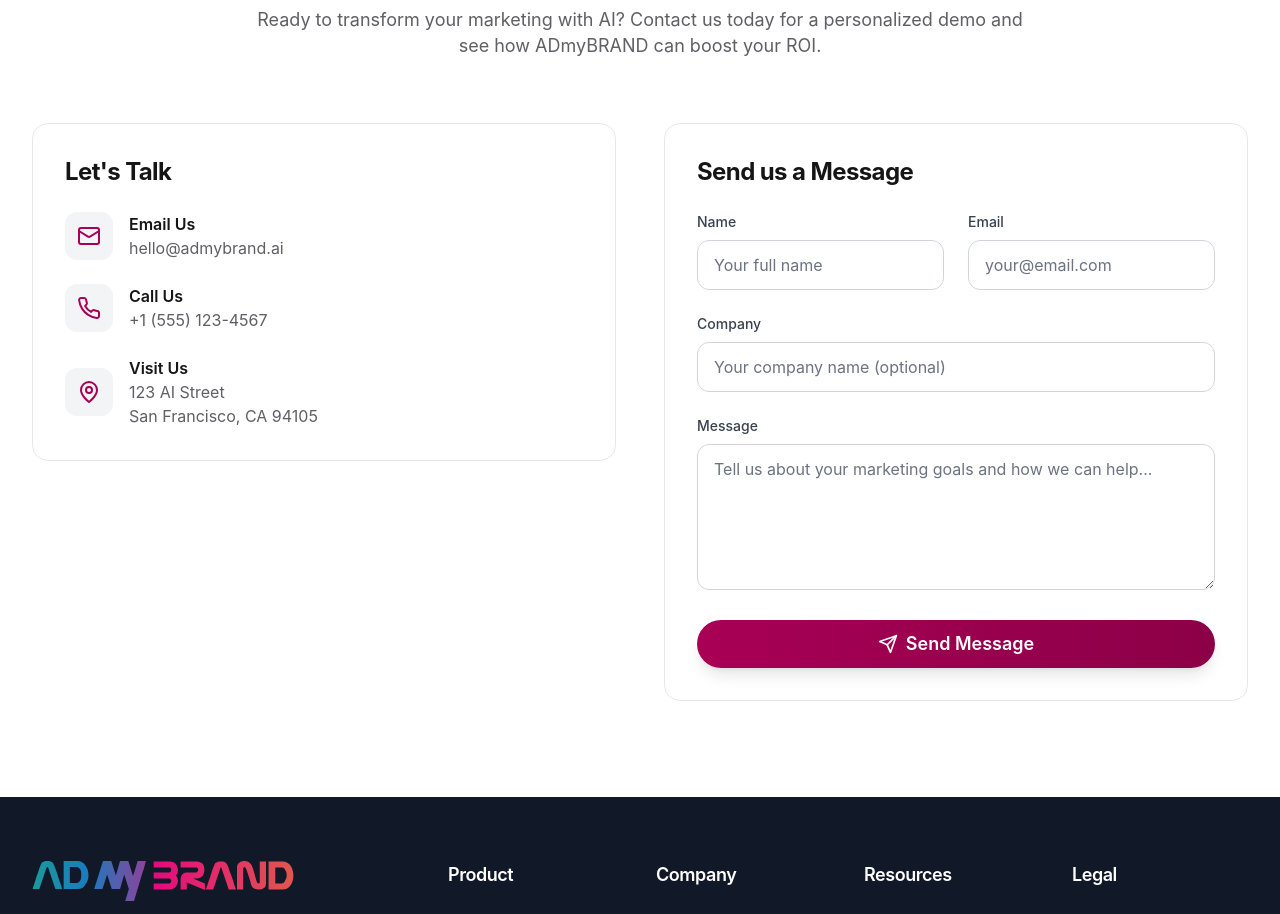
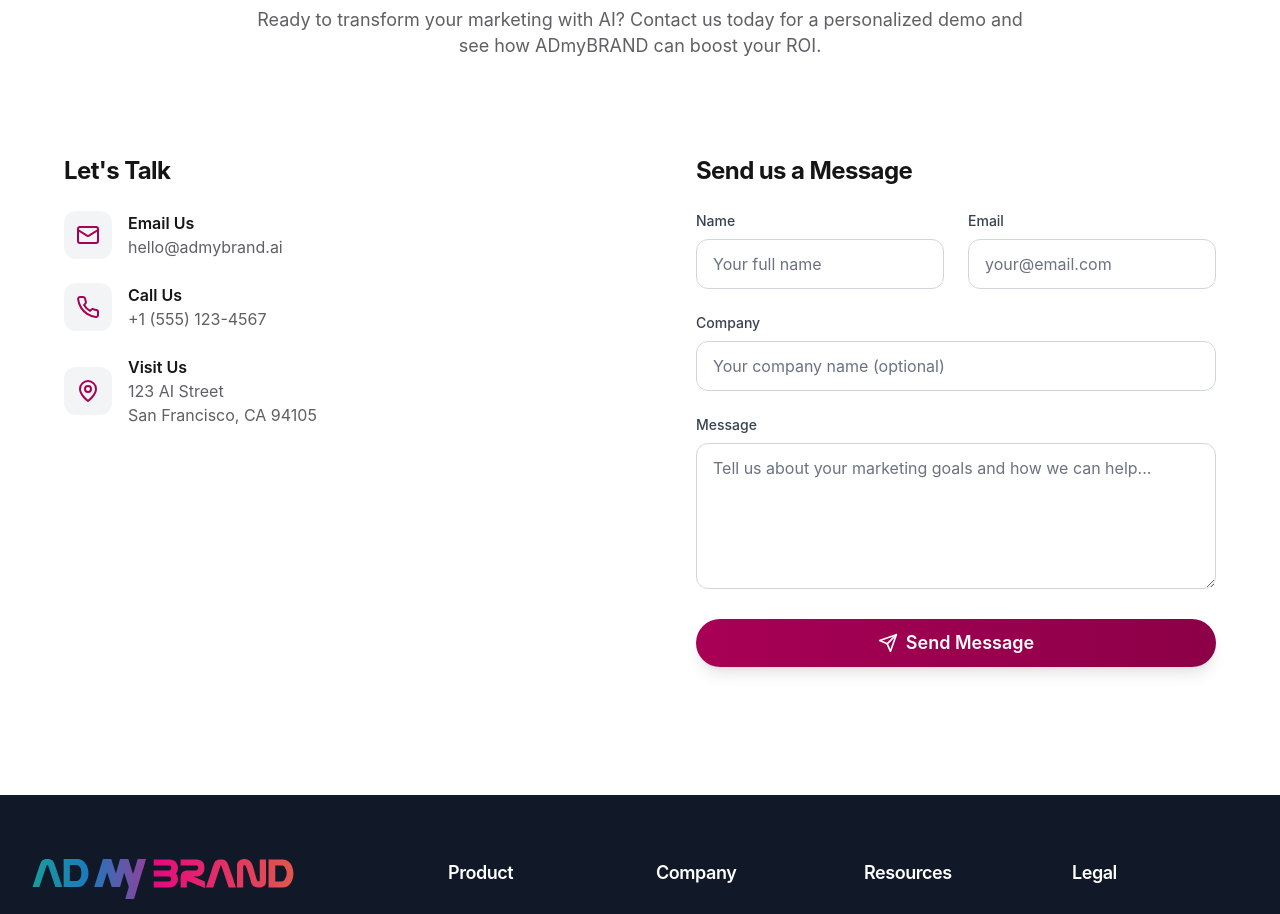
Before and after one commit to Roshan-b-tech/saasLandingPage, a React (Vite) app: page / in a window 1280 px wide. Shown: the part 6240-7154 px from the top of the page. Built offline with nearby package versions, Linux system fonts and the light colour scheme.

Commit message:
get in touch section

```diff
--- a/src/components/sections/Contact.tsx
+++ b/src/components/sections/Contact.tsx
@@ -121,7 +121,7 @@ export const Contact: React.FC = () => {
         <div className="grid grid-cols-1 lg:grid-cols-2 gap-12">
           {/* Contact Info */}
           <div className="space-y-8">
-            <div className="p-8 rounded-2xl border border-gray-200 bg-transparent">
+            <div className="p-8 rounded-2xl bg-transparent">
               <h3 className="text-2xl font-bold text-[#151515] mb-6 font-linter">Let's Talk</h3>
               <div className="space-y-6">
                 <div className="flex items-center space-x-4">
@@ -159,7 +159,7 @@ export const Contact: React.FC = () => {
             {/* Removed Why Choose ADmyBRAND card */}
           </div>
           {/* Contact Form */}
-          <div className="p-8 rounded-2xl border border-gray-200 bg-transparent">
+          <div className="p-8 rounded-2xl bg-transparent">
             {isSubmitted ? (
               <div className="text-center py-12">
                 <div className="w-16 h-16 bg-green-500 rounded-full flex items-center justify-center mx-auto mb-6">
```
